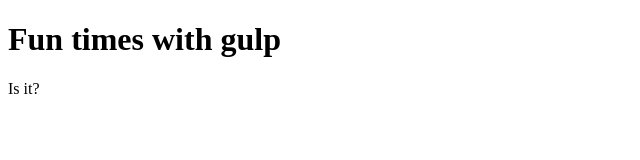
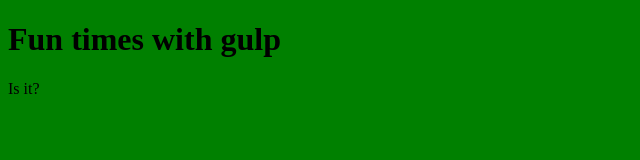
Before and after one commit to MarkHarper/gulp, a plain HTML site: page index.html in a window 1280 px wide. Shown: the whole page, without its empty margins (0-640 px from the left). Drawn offline with Linux system fonts and the light colour scheme.

Commit message:
Update 2015-06-03T15:49:01.818Z

```diff
--- a/index.html
+++ b/index.html
@@ -3,7 +3,7 @@
   <head>
     <meta charset="utf-8">
     <title>gulp-demo</title>
-    <meta rel="stylesheet" href="css/main.css">
+    <link rel="stylesheet" href="css/main.css">
   </head>
   <body>
     <h1>Fun times with gulp</h1>
```
